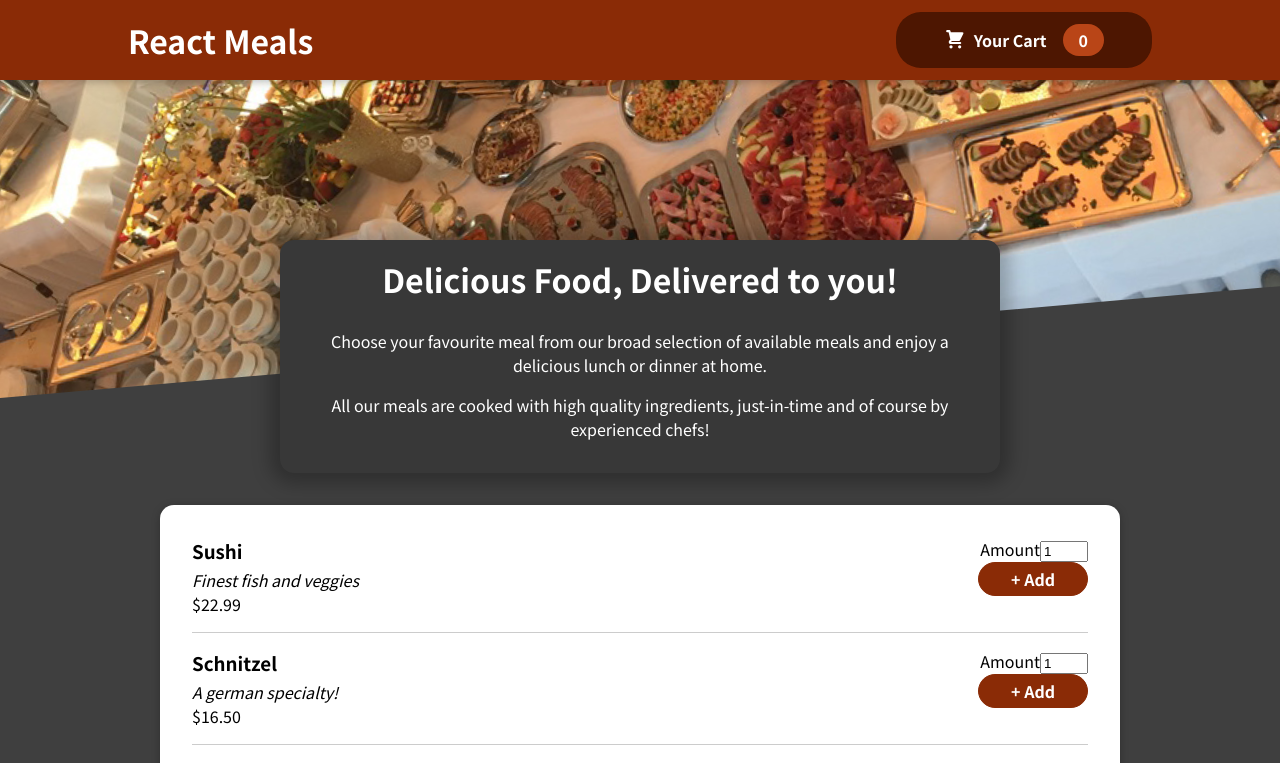
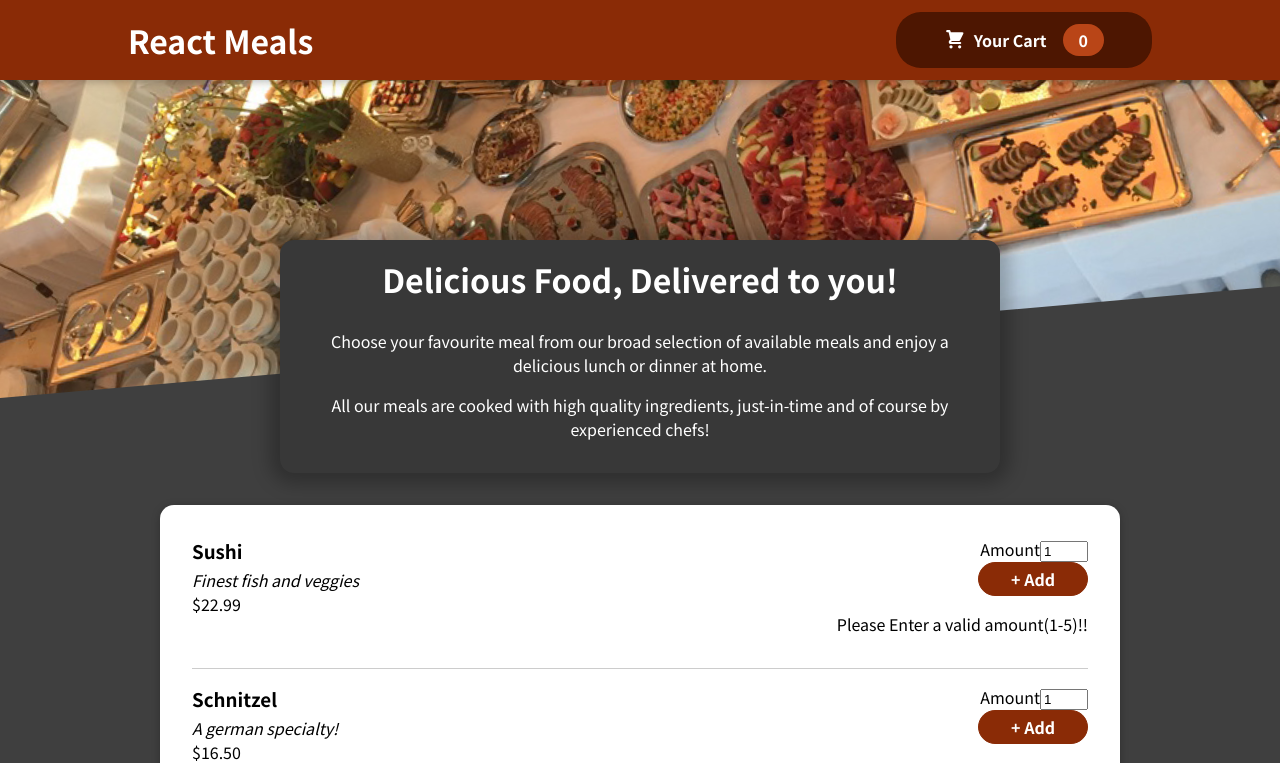
Before and after one commit to Shobhityadav99/Food-Order-App-React, a React (Create React App) app: page / in a window 1280 px wide. Shown: the top 763 px of the page. Built offline with nearby package versions, Linux system fonts and the light colour scheme.

Commit message:
Adding done

```diff
--- a/src/components/Meals/MealItem/MealItem.js
+++ b/src/components/Meals/MealItem/MealItem.js
@@ -1,7 +1,18 @@
+import { useContext } from "react";
+import CartContext from "../../../store/cart-context";
 import classes from "./MealItem.module.css";
 import MealItemForm from "./MealItemForm";
 
 const MealItem = props => {
+    const CartCtx = useContext(CartContext);
+    const addToCartHandler = amount => {
+        CartCtx.addItem({
+            id: props.id,
+            name: props.name,
+            amount: amount,
+            price: props.price
+        })
+    }
     const price=`$${props.price.toFixed(2)}`;
     return <li className={classes.meal}>
         <div>
@@ -10,7 +21,7 @@ const MealItem = props => {
             <div classNam={classes.price}>{price}</div>
         </div>
         <div>
-            <MealItemForm id={props.id} />
+            <MealItemForm id={props.id} onAddtoCart={addToCartHandler}/>
         </div>
     </li>
 }
--- a/src/components/Meals/MealItem/MealItemForm.js
+++ b/src/components/Meals/MealItem/MealItemForm.js
@@ -1,8 +1,9 @@
-import { useRef } from "react";
+import { useRef, useState } from "react";
 import Input from "../../UI/Input";
 import classes from "./MealItemform.module.css";
 
 const MealItemForm = props => {
+    const [amountisValid,setAmountIsValid] =useState(false);
     const amountInputRef = useRef();
     const submitHandler = event => {
         event.preventDefault();
@@ -10,8 +11,10 @@ const MealItemForm = props => {
         const enteredAmontNumber = +enteredAmont;
 
         if (enteredAmont.trim().length === 0 || enteredAmontNumber < 1 || enteredAmontNumber > 5) {
+            setAmountIsValid(false);
             return;
         }
+        props.onAddtoCart(enteredAmontNumber);
     }
     return <form className={classes.form} onSubmit={submitHandler}>
         <Input
@@ -26,6 +29,7 @@ const MealItemForm = props => {
                 defaultValue: '1'
             }} />
         <button>+ Add</button>
+        {!amountisValid && <p>Please Enter a valid amount(1-5)!!</p>}
     </form>
 }
 
```
